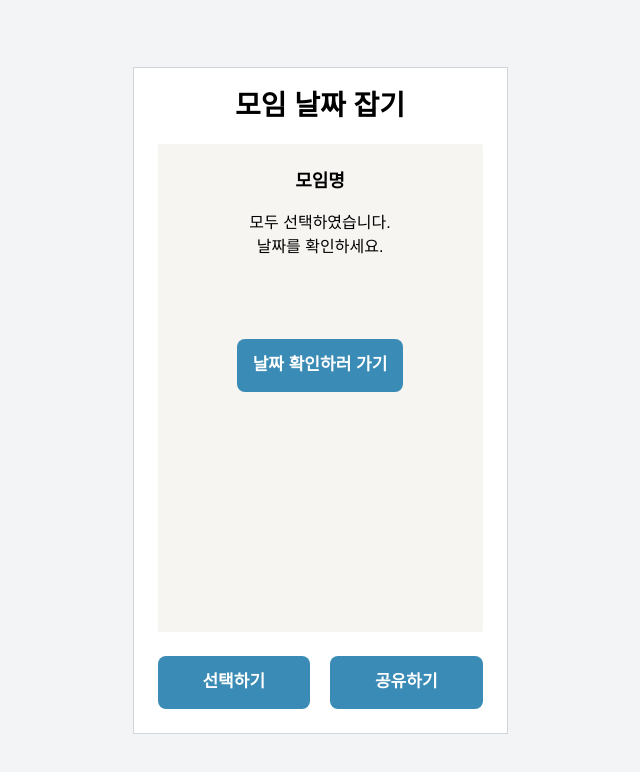
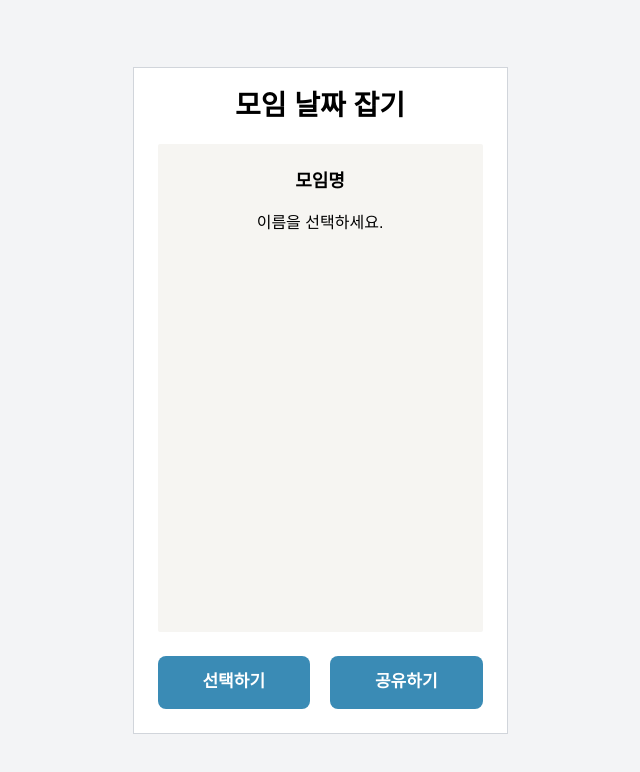
Before and after one commit to kimsuns/catchdate, a Next.js app: page /moimSelectdate in a window 1280 px wide. Shown: the top 772 px of the page, without its empty margins (320-960 px from the left). Built offline with nearby package versions, Linux system fonts and the light colour scheme.

Commit message:
[#6] feat: add handle all member select

```diff
--- a/app/moimSelectdate/page.tsx
+++ b/app/moimSelectdate/page.tsx
@@ -33,7 +33,7 @@ export default function MoimSelectDate() {
     top3: [],
   });
   const [onEditDate, setOnEditDate] = useState(false);
-  const [onSelectAll, setOnSelectAll] = useState(true);
+  const [onSelectAll, setOnSelectAll] = useState(false);
   const [selectMember, setSelectMember] = useState<MoimMemberType>({
     memberId: "",
     name: "",
@@ -54,6 +54,18 @@ export default function MoimSelectDate() {
     try {
       const res = await getMoimApi(queryId as string);
       setMoimData(res);
+
+      const hasUnchooseMember = res.members.some(
+        (item: MoimMemberType) => item.choose === false
+      );
+
+      if (hasUnchooseMember) {
+        console.log("선택하지 않은 멤버가 있습니다.");
+        setOnSelectAll(false);
+      } else {
+        console.log("모든 멤버가 선택했습니다.");
+        setOnSelectAll(true);
+      }
     } catch (error) {
       console.error("모임 데이터를 가져오지 못 했습니다.", error);
     }
@@ -143,8 +155,7 @@ export default function MoimSelectDate() {
         ) : (
           <SelectName
             member={moimData.members}
-            isSelectAll={true}
-            // isSelectAll={onSelectAll}
+            isSelectAll={onSelectAll}
             onSelectAll={handleMoveMoimTheDayPage}
             onSelectMember={onSelectMember}
             selectName={selectMember.name}
```
